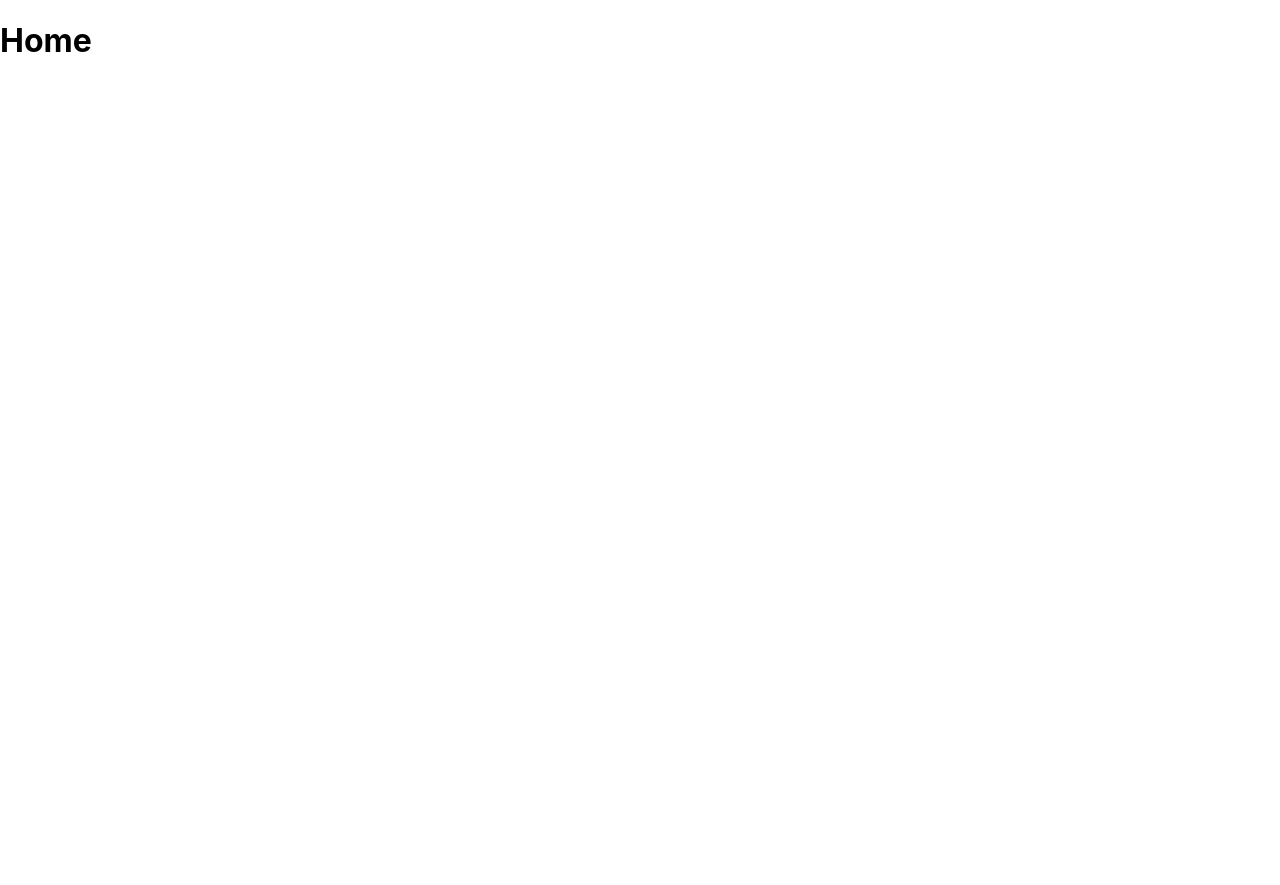
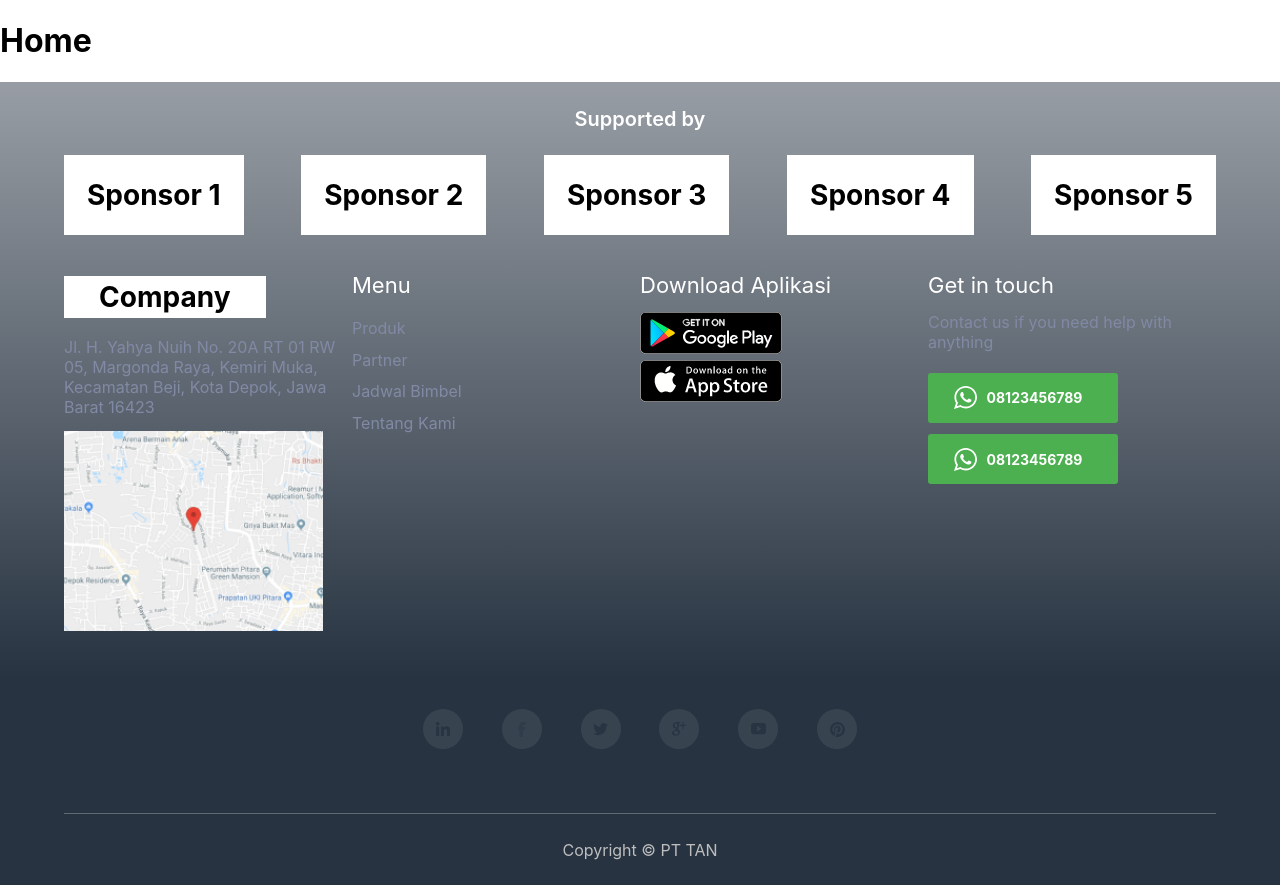
Before and after one commit to izzanrasyid/permata, a React (Create React App) app: page / in a window 1280 px wide. Before the commit the page ends 821 px from the top, so only its background shows below. Built offline with nearby package versions, Linux system fonts and the light colour scheme.

Commit message:
create footer

```diff
--- a/src/App.js
+++ b/src/App.js
@@ -6,6 +6,7 @@ import {
   Route,
 } from "react-router-dom";
 import Home from './Pages/Home';
+import Footer from './Components/Footer';
 
 const WebContainer = styled.div`
   height: 100vh;
@@ -19,6 +20,7 @@ function App() {
           <Route path="/" element={<Home />}/>
         </Routes>
       </Router>
+      <Footer />
     </WebContainer>
   );
 }
--- /dev/null
+++ b/src/Components/Footer/Address/index.js
@@ -0,0 +1,42 @@
+import React from "react";
+import styled from "styled-components";
+import { Text } from "../../Text";
+import Card from "../Card";
+import mapImg from "../../../public/Footer/Rectangle.png";
+
+const AddressContainer = styled.div`
+  flex: 1;
+  display: flex;
+  flex-direction: column;
+`;
+
+const CardWrapper = styled.div`
+  max-width: 70%;
+  margin: 5% 0;
+`;
+
+const Maps = styled.div`
+  background-image: url(${mapImg});
+  background-repeat: no-repeat;
+  background-position: center;
+  background-size: cover;
+  margin: 5% 0;
+  width: 90%;
+  height: 200px;
+`;
+
+const Address = () => {
+  return (
+    <AddressContainer>
+      <CardWrapper>
+        <Card>Company</Card>
+      </CardWrapper>
+      <Text size={'16px'} weight={'400'} color={'#818AA4'}>
+        Jl. H. Yahya Nuih No. 20A RT 01 RW 05, Margonda Raya, Kemiri Muka, Kecamatan Beji, Kota Depok, Jawa Barat 16423
+      </Text>
+      <Maps />
+    </AddressContainer>
+  );
+};
+
+export default Address;
--- /dev/null
+++ b/src/Components/Footer/Card/index.js
@@ -0,0 +1,24 @@
+import React from 'react';
+import styled from 'styled-components';
+import { Text } from '../../Text';
+
+const CardWrapper = styled.div`
+  background: #FFFFFF;
+  padding: 2%;
+  margin: 2% 0;
+  align-text: center;
+  display: flex;
+  justify-content: center;
+`;
+
+const Card = (props) => {
+  return (
+    <CardWrapper>
+      <Text size={'28px'} weight={'700'} color={'#000'}>
+        {props.children}
+      </Text>
+    </CardWrapper>
+  );
+};
+
+export default Card;
--- /dev/null
+++ b/src/Components/Footer/Contacts/Card.js
@@ -0,0 +1,33 @@
+import React from "react";
+import styled from "styled-components";
+import { Text } from "../../Text";
+import { IconWhatsapp } from "../../Icons";
+
+const CardContainer = styled.div`
+  height: 50px;
+  width: 190px;
+  background-color: #4CAF50;
+  display: flex;
+  justify-content: center;
+  align-items: center;
+  margin: 2% 0;
+  border-radius: 3px;
+  cursor: pointer;
+`;
+
+const TextContainer = styled.div`
+  padding: 0 5%;
+`;
+
+const Card = () => {
+  return (
+    <CardContainer>
+      <IconWhatsapp />
+      <TextContainer>
+        <Text size={'14px'} weight={700} color={'white'}>08123456789</Text>
+      </TextContainer>
+    </CardContainer>
+  );
+};
+
+export default Card;
--- /dev/null
+++ b/src/Components/Footer/Contacts/index.js
@@ -0,0 +1,39 @@
+import React from "react";
+import styled from "styled-components";
+import Text from "../../Text/Span";
+import Card from "./Card";
+
+const Container = styled.div`
+  display: flex;
+  flex-direction: column;
+  flex: 1;
+`;
+
+const Title = styled.div`
+  padding: 5% 0;
+`;
+
+const Subtitle = styled.div`
+  padding-bottom: 5%;
+`;
+
+const Contacts = () => {
+  return (
+    <Container>
+      <Title>
+        <Text size={'22px'} weight={'400'} color={'#FFF'}>
+          Get in touch
+        </Text>
+      </Title>
+      <Subtitle>
+        <Text size={'16px'} weight={'400'} color={'#818AA4'}>
+          Contact us if you need help with anything
+        </Text>
+      </Subtitle>
+      <Card />
+      <Card />
+    </Container>
+  );
+};
+
+export default Contacts;
--- /dev/null
+++ b/src/Components/Footer/Copyright/index.js
@@ -0,0 +1,24 @@
+import React from "react";
+import styled from "styled-components";
+import Text from "../../Text/Span";
+
+const Container = styled.div`
+  display: flex;
+  justify-content: center;
+  align-text: center;
+  margin: 0 5%;
+  padding: 2% 10%;
+  border-top: 1px solid rgba(232, 232, 232, 0.3);
+`;
+
+const Copyright = () => {
+  return (
+    <Container>
+      <Text size={'Copyright © PT TENAGA ALAMI NUSANTARA'} color={"#BEBEBE"}>
+        Copyright © PT TAN
+      </Text>
+    </Container>
+  );
+};
+
+export default Copyright;
--- /dev/null
+++ b/src/Components/Footer/Download/index.js
@@ -0,0 +1,57 @@
+import React from "react";
+import styled from "styled-components";
+import Text from "../../Text/Span";
+import playStore from "../../../public/Footer/image 2.png";
+import appStore from "../../../public/Footer/image 3.png";
+
+const Container = styled.div`
+  display: flex;
+  flex-direction: column;
+  flex: 1;
+`;
+
+const Title = styled.div`
+  padding: 5% 0;
+`;
+
+const CardPlayStore = styled.div`
+  margin-bottom: 2%;
+  height: 42px;
+  width: 142px;
+  background-image: url(${playStore});
+  background-repeat: no-repeat;
+  background-position: center;
+  background-size: cover;
+  display: flex;
+  justify-content: center;
+  align-items: center;
+  cursor: pointer;
+`;
+
+const CardAppStore = styled.div`
+  margin-bottom: 2%;
+  height: 42px;
+  width: 142px;
+  background-image: url(${appStore});
+  background-repeat: no-repeat;
+  background-position: center;
+  background-size: cover;
+  display: flex;
+  justify-content: center;
+  align-items: center;
+  cursor: pointer;
+`;
+
+const Download = () => {
+  return (
+    <Container>
+      <Title>
+        <Text size={'22px'} weight={'400'} color={'#FFF'}>Download Aplikasi</Text>
+      </Title>
+      <CardPlayStore />
+      <CardAppStore />
+    </Container>
+  );
+};
+
+export default Download;
--- /dev/null
+++ b/src/Components/Footer/Menu/index.js
@@ -0,0 +1,40 @@
+import React from "react";
+import styled from "styled-components";
+import { Text } from "../../Text";
+import { menuList } from '../constant';
+
+const Container = styled.div`
+  display: flex;
+  flex-direction: column;
+  flex: 1;
+`;
+
+const Link = styled.div`
+  cursor: pointer;
+  font-size: 16px;
+  color: #818AA4;
+  font-weight: 400;
+  transition: all 0.3s ease-in;
+  padding: 2% 0;
+
+  &:hover {
+    color: #4CAF50;
+  }
+`;
+
+const Title = styled.div`
+  padding: 5% 0;
+`;
+
+const Menu = () => {
+  return (
+    <Container>
+      <Title>
+        <Text size={'22px'} weight={'400'} color={'#FFF'}>Menu</Text>
+      </Title>
+      { menuList.map((list, id) => (<Link key={id}>{list}</Link>)) }
+    </Container>
+  );
+};
+
+export default Menu;
--- /dev/null
+++ b/src/Components/Footer/SocialMedia/index.js
@@ -0,0 +1,62 @@
+import React from "react";
+import styled from "styled-components";
+import {
+  IconLinkedin,
+  IconFacebook,
+  IconTwitter,
+  IconGPlus,
+  IconYoutube,
+  IconPinterest
+} from "../../Icons";
+
+const Container = styled.div`
+  display: flex;
+  justify-content: space-evenly;
+  padding: 5% 30%;
+`;
+
+const Link = styled.div`
+  cursor: pointer;
+  background: #FFFFFF;
+  mix-blend-mode: normal;
+  opacity: 0.08;
+  height: 40px;
+  width: 40px;
+  border-radius: 50%;
+  display: inline-block;
+  display: flex;
+  justify-content: center;
+  align-items: center;
+
+  @media (max-width: 768px) {
+    height: 24px;
+    width: 24px;
+  }
+`;
+
+const SocialMedia = () => {
+  return (
+    <Container>
+      <Link>
+        <IconLinkedin color={'#42495B'}/>
+      </Link>
+      <Link>
+        <IconFacebook color={'#42495B'}/>
+      </Link>
+      <Link>
+        <IconTwitter color={'#42495B'}/>
+      </Link>
+      <Link>
+        <IconGPlus color={'#42495B'}/>
+      </Link>
+      <Link>
+        <IconYoutube color={'#42495B'}/>
+      </Link>
+      <Link>
+        <IconPinterest color={'#42495B'}/>
+      </Link>
+    </Container>
+  );
+};
+
+export default SocialMedia;
--- /dev/null
+++ b/src/Components/Footer/constant.js
@@ -0,0 +1,14 @@
+export const sponsors = [
+  'Sponsor 1',
+  'Sponsor 2',
+  'Sponsor 3',
+  'Sponsor 4',
+  'Sponsor 5'
+];
+
+export const menuList = [
+  'Produk',
+  'Partner',
+  'Jadwal Bimbel',
+  'Tentang Kami'
+];
--- /dev/null
+++ b/src/Components/Footer/index.js
@@ -0,0 +1,69 @@
+import React from "react";
+import styled from "styled-components";
+import { Text } from "../Text"
+import Card from "./Card";
+import Address from "./Address";
+import Menu from "./Menu";
+import SocialMedia from "./SocialMedia";
+import Copyright from "./Copyright";
+import Contacts from "./Contacts";
+import Download from "./Download";
+import { sponsors } from "./constant";
+
+const Container = styled.div`
+  display: flex;
+  flex-direction: column;
+  background: linear-gradient(180deg, rgba(66, 73, 91, 0.0001) -68.11%, #273341 74.28%);
+  width: 100vw;
+`;
+
+const Title = styled.div`
+  display: flex;
+  justify-content: center;
+  align-text: center;
+  padding: 2% 2% 0 2%;
+`;
+
+const Cards = styled.div`
+  display: flex;
+  justify-content: space-between;
+  flex-wrap: wrap;
+  padding: 0 5%;
+
+  @media (max-width: 768px) {
+    flex-direction: column;
+  }
+`;
+
+const CardsMenu = styled.div`
+  display: flex;
+  justify-content: space-between;
+  padding: 0 5%;
+
+  @media (max-width: 768px) {
+    flex-direction: column;
+  }
+`;
+
+const Footer = () => {
+  return (
+    <Container>
+      <Title>
+        <Text size={'20px'} weight={"600"} color={"#FFF"}>Supported by</Text>
+      </Title>
+      <Cards>
+        { sponsors.map((sponsor, id) => <Card key={id}>{sponsor}</Card>) }
+      </Cards>
+      <CardsMenu>
+        <Address />
+        <Menu />
+        <Download />
+        <Contacts />
+      </CardsMenu>
+      <SocialMedia />
+      <Copyright />
+    </Container>
+  );
+};
+
+export default Footer;
```
